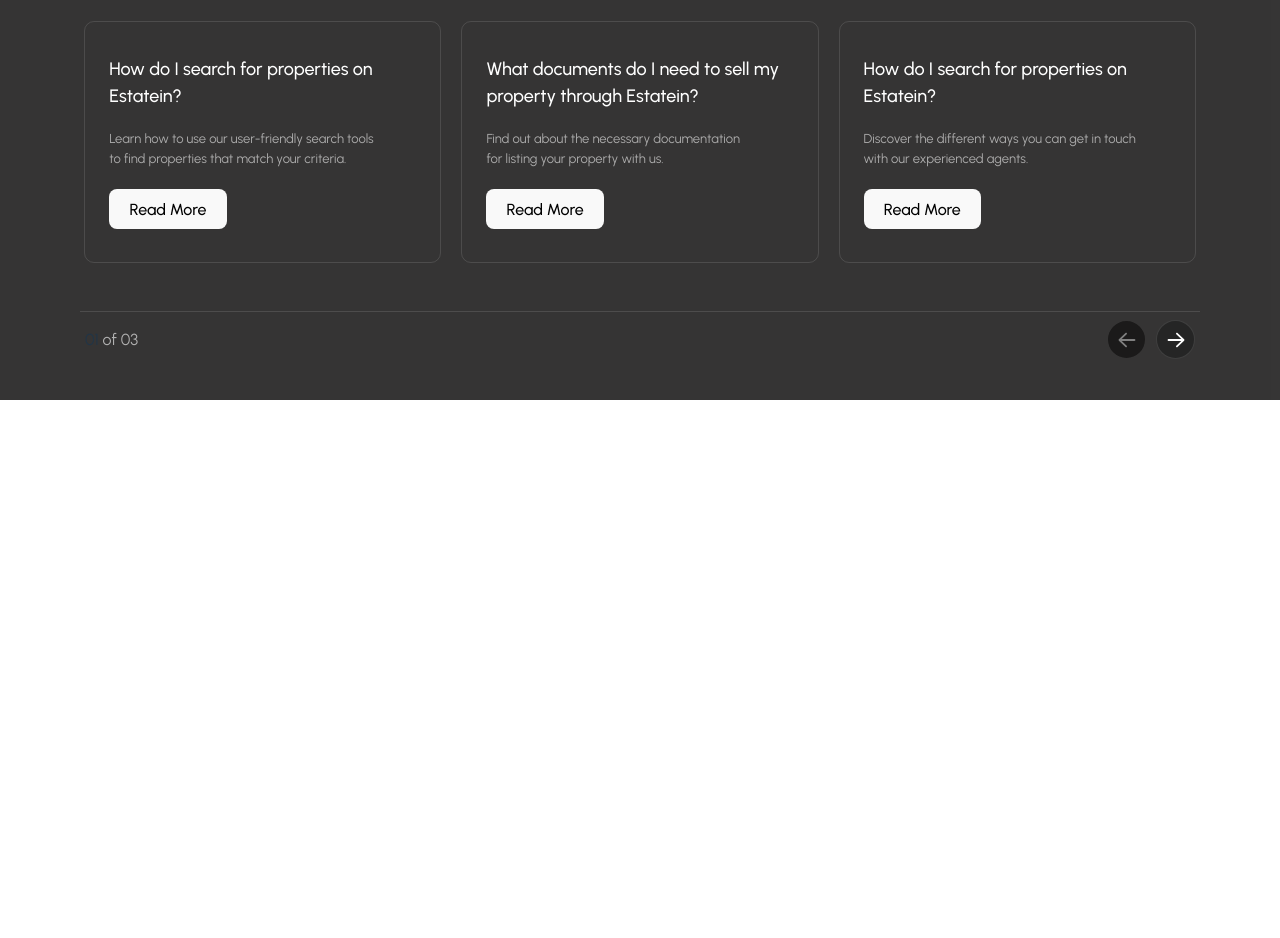
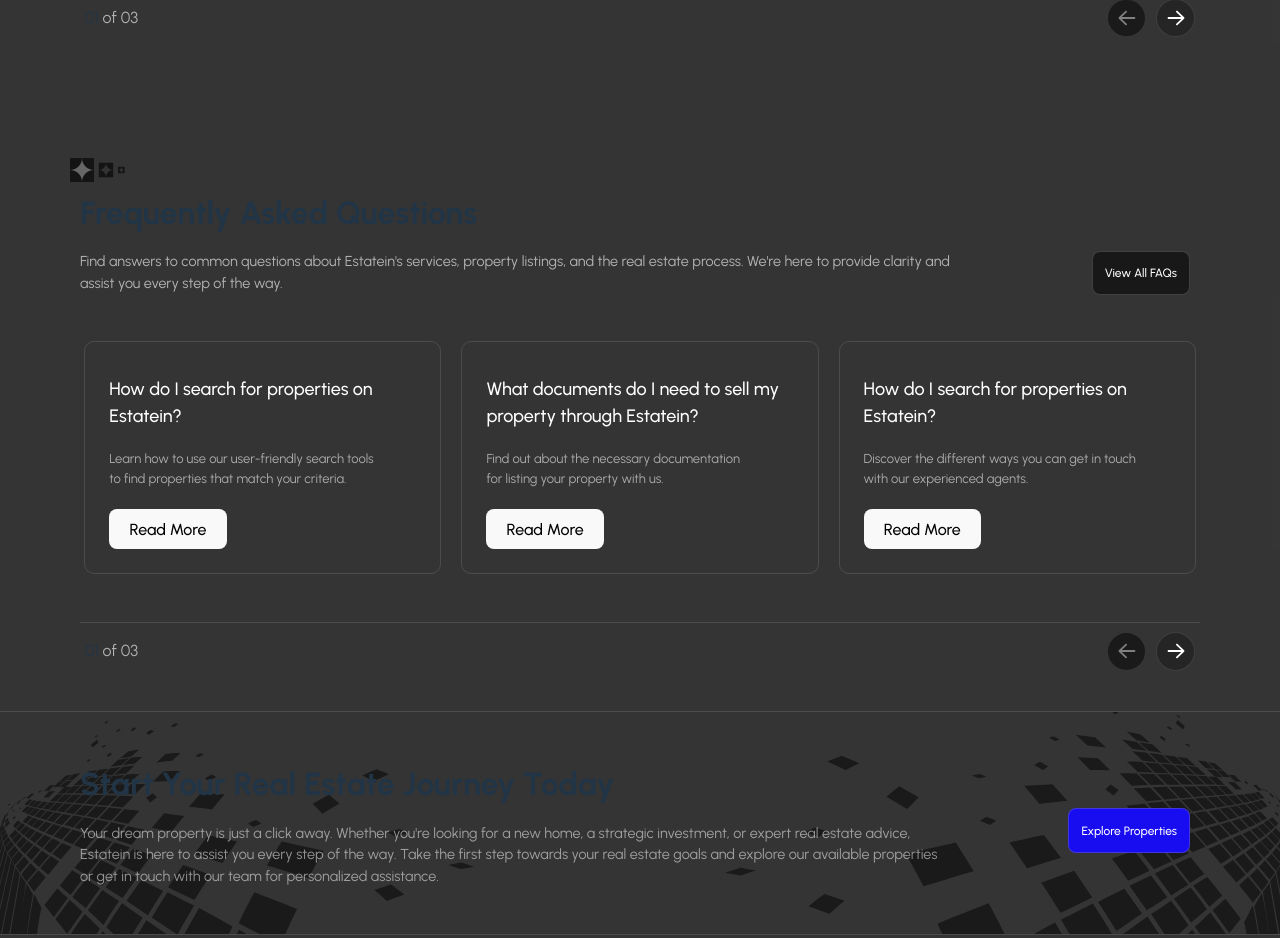
Before and after one commit to codexpro-dev/Estatein, a React (Vite) app in the folder real-es-proj/: page / in a window 1280 px wide. Shown: the part 2499-3437 px from the top of the page. Before the commit the page ends 2899 px from the top, so only its background shows below. Built offline with nearby package versions, Linux system fonts and the light colour scheme.

Commit message:
fourth commit

```diff
--- a/real-es-proj/src/App.jsx
+++ b/real-es-proj/src/App.jsx
@@ -4,6 +4,7 @@
 import Featured from './components/Featured'
 import Clients from './components/Clients'
 import Faqs from './components/Faqs'
+import Footer from './components/Footer'
 
 const App = () => {
   return (
@@ -13,6 +14,7 @@
       <Featured />
       <Clients />
       <Faqs />
+      <Footer />
     </div>
   )
 }
--- a/real-es-proj/src/components/Clients.jsx
+++ b/real-es-proj/src/components/Clients.jsx
@@ -31,7 +31,7 @@
         <div className="featured-row">
           <div className="featured">
             <div className="ft-row">
-              <div className="rowws-img">
+              <div className="cl-img">
                 <img src={ratings} alt="" />
               </div>
               <div className="ft-row-txt">
@@ -51,7 +51,7 @@
               </div>
             </div>
             <div className="ft-row">
-              <div className="rowws-img">
+              <div className="cl-img">
                 <img src={ratings} alt="" />
               </div>
               <div className="ft-row-txt">
@@ -71,7 +71,7 @@
               </div>
             </div>
             <div className="ft-row">
-              <div className="rowws-img">
+              <div className="cl-img">
                 <img src={ratings} alt="" />
               </div>
               <div className="ft-row-txt">
--- a/real-es-proj/src/components/Faqs.jsx
+++ b/real-es-proj/src/components/Faqs.jsx
@@ -17,7 +17,7 @@
                     <p>
                       Find answers to common questions about Estatein's services, property listings, and the real estate process. We're here to provide clarity and <br /> assist you every step of the way.
                     </p>
-                    <button>View All Faqs</button>
+                    <button>View All FAQs</button>
                   </div>
                 </div>
               </div>
--- a/real-es-proj/src/components/Footer.jsx
+++ b/real-es-proj/src/components/Footer.jsx
@@ -1,10 +1,38 @@
 import React from "react";
+import "../components/footer.css";
+import FDesign from "../resources/f-Design.svg";
+import FDesign2 from "../resources/f-Design2.svg";
 
 const Footer = () => {
   return (
     <>
-      <div className="sub-footer"></div>
-      <footer></footer>
+      <div className="section">
+        <div className="design">
+          <div className="ds1">
+            <img src={FDesign} alt="" />
+          </div>
+          <div className="ds2">
+            <img src={FDesign2} alt="" />
+          </div>
+        </div>
+        <div className="sub-footer">
+          <div className="feat-txt">
+            <h2>Start Your Real Estate Journey Today</h2>
+            <div className="f-t-s">
+              <p>
+                Your dream property is just a click away. Whether you're looking
+                for a new home, a strategic investment, or expert real estate
+                advice, <br /> Estatein is here to assist you every step of the
+                way. Take the first step towards your real estate goals and
+                explore our available properties <br /> or get in touch with our
+                team for personalized assistance.
+              </p>
+              <button>Explore Properties</button>
+            </div>
+          </div>
+        </div>
+      </div>
+      <footer>fdd</footer>
     </>
   );
 };
--- a/real-es-proj/src/components/clients.css
+++ b/real-es-proj/src/components/clients.css
@@ -40,10 +40,10 @@
     font-size: 13px;
 }
 
-.rowws-img img{
+/* .rowws-img img{
     width: 90%;
-}
+} */
 
-.rowws-img img:hover{
+.cl-img img:hover{
     scale: 1;
 }
--- a/real-es-proj/src/components/faqs.css
+++ b/real-es-proj/src/components/faqs.css
@@ -19,9 +19,9 @@
     border: 1px solid rgba(255, 255, 255, 0.201);
 }
 
-.ft-row{
+/* .ft-row{
     height: 12rem;
     align-items: flex-start;
     justify-content: flex-start;
     text-align: start;
-}
+} */
--- a/real-es-proj/src/components/featured.css
+++ b/real-es-proj/src/components/featured.css
@@ -36,6 +36,11 @@
   margin-right: 10px;
   padding: 1.2em 1em;
   transition: 0.3s ease;
+}
+
+.f-t button:hover {
+  background-color: rgb(24, 12, 241);
+  border-color: rgba(90, 82, 244, 0.858);
 }
 
 .f-t {
@@ -164,10 +169,13 @@
   font-size: 12px;
   padding: 1em 3em;
   transition: 0.3s ease;
+  border: none;
+  outline: none;
 }
 
 .ftt-btn button:hover {
   background-color: rgb(95, 90, 240);
+  border: none;
 }
 
 .ft-slide {
@@ -207,6 +215,7 @@
 
 .slide-arr .arrow1:hover{
     background-color: rgba(36, 36, 36, 0.918);
+    cursor: not-allowed;
 }
 
 .slide-arr .arrow2 {
--- a/real-es-proj/src/components/footer.css
+++ b/real-es-proj/src/components/footer.css
@@ -0,0 +1,68 @@
+.section{
+  background-color: rgba(14, 13, 13, 0.836);
+  position: relative;
+  /* height: 12rem; */
+  width: 100%;
+  padding-bottom: 0px;
+  border-top: 1px solid rgba(255, 255, 255, 0.116);
+  border-bottom: 1px solid rgba(255, 255, 255, 0.116);
+  margin-bottom: 0rem;
+  overflow: hidden;
+}
+.sub-footer{
+  padding: 3rem 5rem 2rem 5rem;
+  margin-bottom: 0;
+  position: relative;
+  z-index: 1;
+}
+
+.feat-txt h2 {
+  font-size: 2rem;
+  padding-bottom: 0;
+  margin-bottom: 0;
+  margin-top: 0;
+}
+
+.f-t-s p {
+  font-size: 0.9rem;
+  color: rgba(255, 255, 255, 0.532);
+}
+
+.f-t-s button {
+  font-weight: 500;
+  font-size: 12px;
+  color: white;
+  background-color: rgb(24, 12, 241);;
+  margin-right: 10px;
+  padding: 1.2em 1em;
+  transition: 0.3s ease;
+}
+
+.f-t-s button:hover{
+  background-color: #1a1a1a;
+  border: 0.5px solid rgba(171, 165, 165, 0.279);
+}
+
+.design{
+width: 100%;
+position: absolute;
+display: flex;
+align-items: top;
+top: 0;
+right: 0;
+left: 0;
+justify-content: space-between;
+z-index: 0;
+margin-top: -1.5rem;
+}
+
+.f-t-s {
+  display: flex;
+  align-items: flex-start;
+  justify-content: space-between;
+}
+
+footer{
+  background-color: rgba(14, 13, 13, 0.836);
+  margin-top: 0rem;
+}
--- a/real-es-proj/src/components/header.css
+++ b/real-es-proj/src/components/header.css
@@ -54,18 +54,13 @@
 .ul p{
     padding: 0.3em 1em;
     font-weight: normal;
+    cursor: pointer;
+    transition: .3s ease;
 }
 
 .ul p:hover{
-  border-radius: 8px;
-  border: 1px solid #646cff;
-  padding: 0.27em 1em;
-  font-family: inherit;
-  background-color: #1a1a1a;
-  cursor: pointer;
-  transition: background-color .3s ease;
-  text-align: center;
-  color: #bab7b7;
+  color: rgb(93, 106, 255);
+  font-weight: bold;
 }
 
 .ul p:focus,
--- a/real-es-proj/src/index.css
+++ b/real-es-proj/src/index.css
@@ -49,11 +49,12 @@
   font-family: inherit;
   background-color: #1a1a1a;
   cursor: pointer;
-  transition: border-color 0.25s;
+  transition: all 0.3s ease;
 }
 
 button:hover {
-  border-color: #646cff;
+  background-color: rgb(24, 12, 241);
+  border-color: rgba(90, 82, 244, 0.858);
 }
 
 button:focus,
```
Also changed, not shown: real-es-proj/src/resources/f-Design.svg (added), real-es-proj/src/resources/f-Design2.svg (added).
